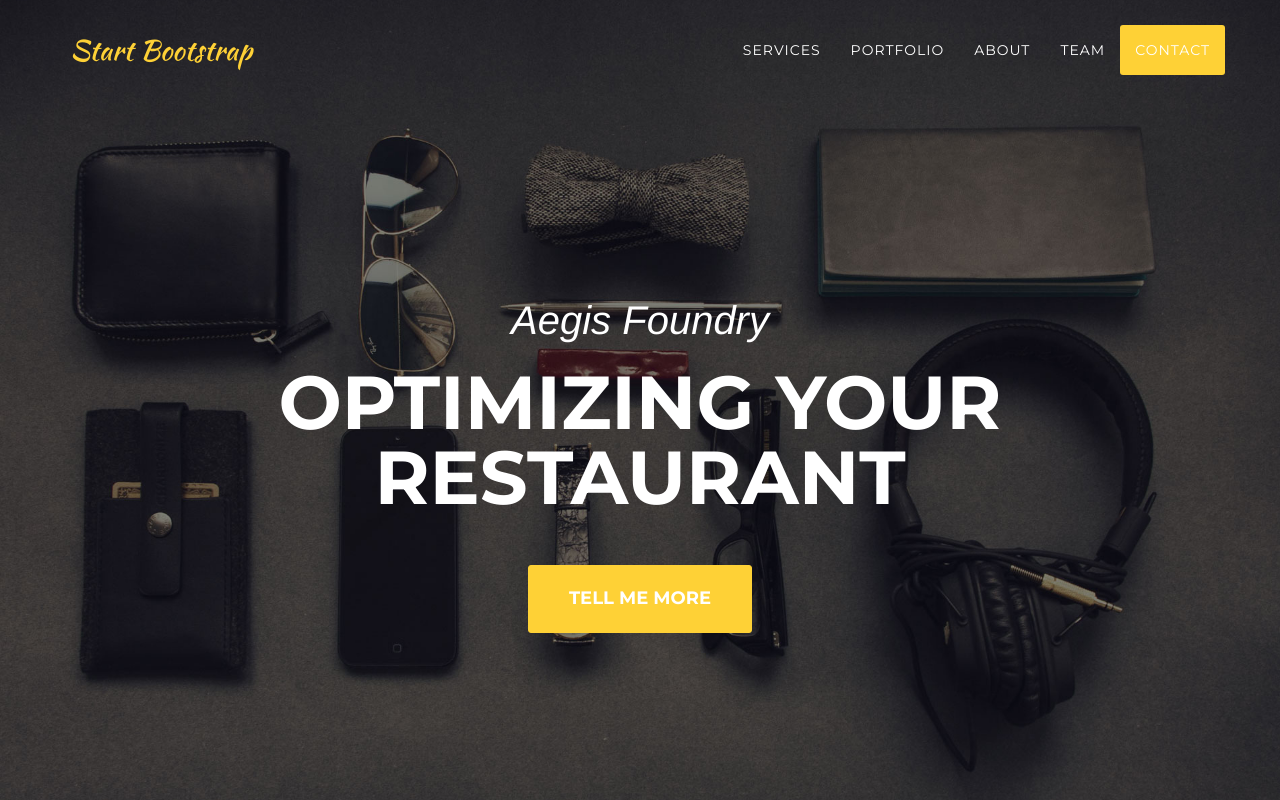
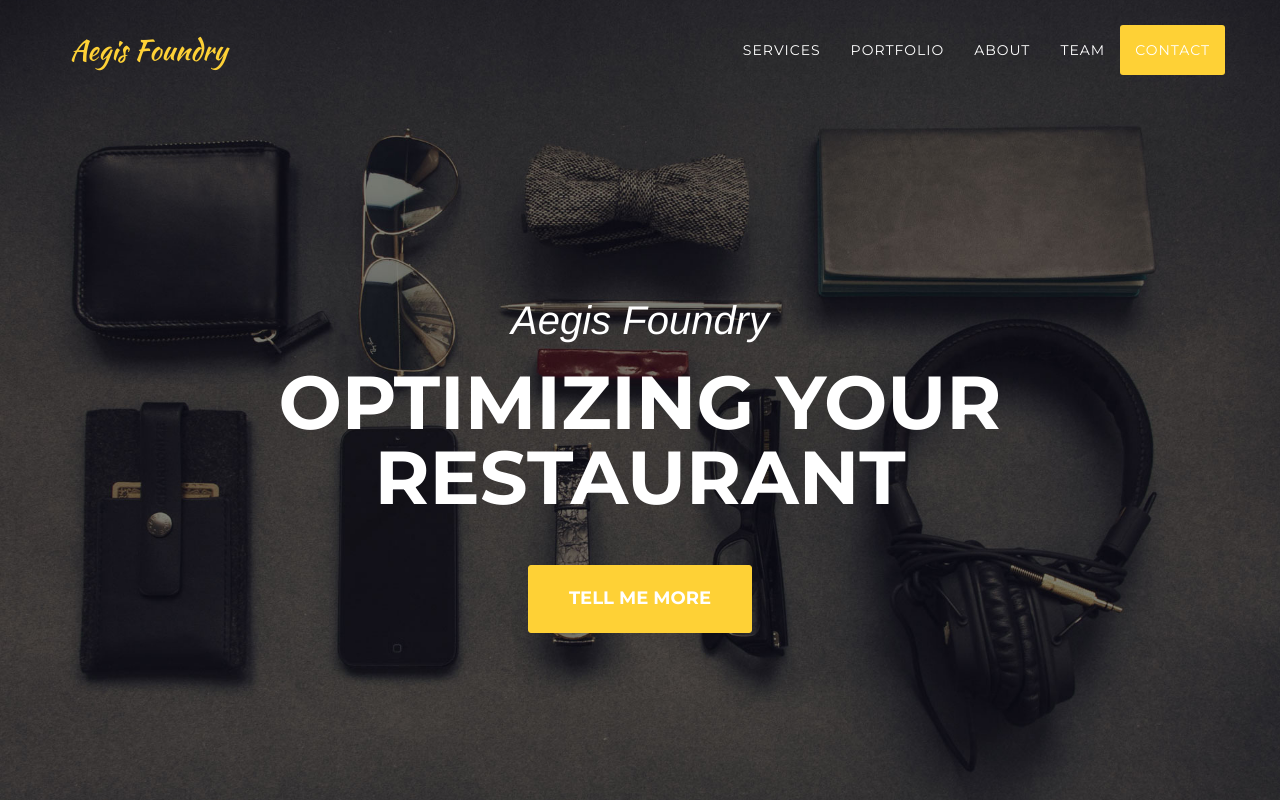
Before and after one commit to evac62/bootstrap18, a website: page public/index.html in a window 1280 px wide. Shown: the top 800 px of the page. Drawn offline with nearby package versions, Linux system fonts and the light colour scheme; a web font is replaced by a local one.

Commit message:
Update index.html

```diff
--- a/public/index.html
+++ b/public/index.html
@@ -46,7 +46,7 @@
                     <span class="icon-bar"></span>
                     <span class="icon-bar"></span>
                 </button>
-                <a class="navbar-brand page-scroll" href="#page-top">Start Bootstrap</a>
+                <a class="navbar-brand page-scroll" href="#page-top">Aegis Foundry</a>
             </div>
 
             <!-- Collect the nav links, forms, and other content for toggling -->
```
